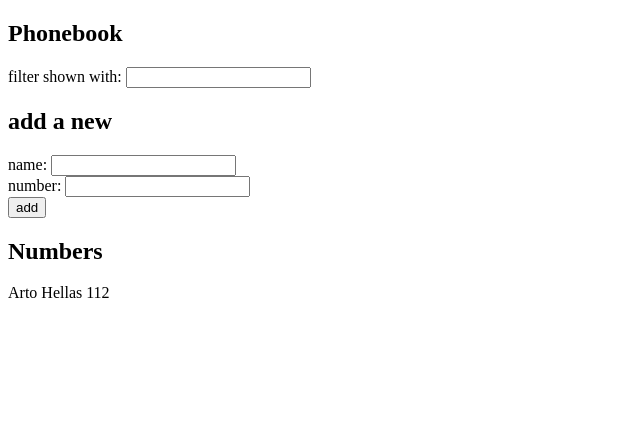
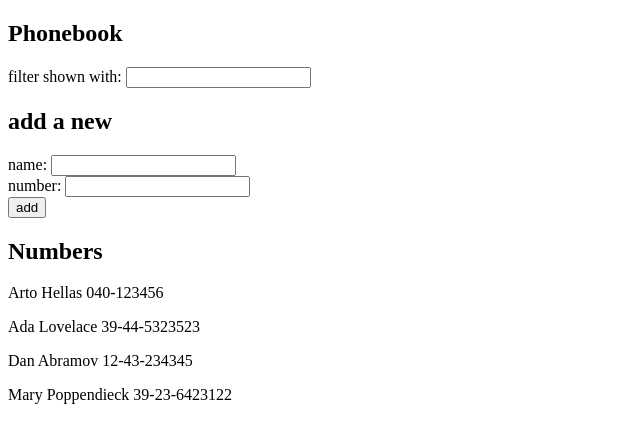
Before and after one commit to JokisAtte/Fullstackopen, a React (Create React App) app in the folder part 2/2.6/: page / in a window 1280 px wide. Shown: the top 442 px of the page, without its empty margins (0-640 px from the left). Built offline with nearby package versions, Linux system fonts and the light colour scheme.

Commit message:
2.9 tehty

```diff
--- a/part 2/2.6/src/App.js
+++ b/part 2/2.6/src/App.js
@@ -9,16 +9,18 @@ const Person = (props) => {
 }
 
 const App = () => {
-  const [ persons, setPersons] = useState([
-    { name: 'Arto Hellas',
-    phone: '112'}
+  const [persons, setPersons] = useState([
+    { name: 'Arto Hellas', phone: '040-123456' },
+    { name: 'Ada Lovelace', phone: '39-44-5323523' },
+    { name: 'Dan Abramov', phone: '12-43-234345' },
+    { name: 'Mary Poppendieck', phone: '39-23-6423122' }
   ])
-  const [ newName, setNewName ] = useState('')
-  const [ newPhone, setNewPhone] = useState('')
+  const [newName, setNewName ] = useState('')
+  const [newPhone, setNewPhone] = useState('')
+  const [newSearch, setNewSearch] = useState('')
 
   const addName = (event) => {
     event.preventDefault()
-    console.log(newName)
 
     const personObject = {
         name: newName,
@@ -43,17 +45,20 @@ const App = () => {
       setNewPhone(event.target.value)
   }
 
+  const handleNewSearch = (event) => {
+    setNewSearch(event.target.value)
+  }
+
   return (
     <div>
       <h2>Phonebook</h2>
       <form>
           <div>
-              filter shown with: <input/>
+              filter shown with: <input value = {newSearch} onChange = {handleNewSearch}/>
           </div>
       </form>
 
       <h2>add a new</h2>
-
       <form onSubmit = {addName}>
         <div>
           name: <input value ={newName} onChange ={handleNewName} />
@@ -66,12 +71,13 @@ const App = () => {
         </div>
       </form>
       <h2>Numbers</h2>
-        {persons.map((person) =>
+
+        {persons.filter(person =>
+          person.name.toUpperCase().includes(newSearch.toUpperCase()) === true).map((person) =>
             <Person key = {person.name} name = {person.name} phone = {person.phone}/>
         )}
     </div>
   )
-
 }
 
 export default App
```
